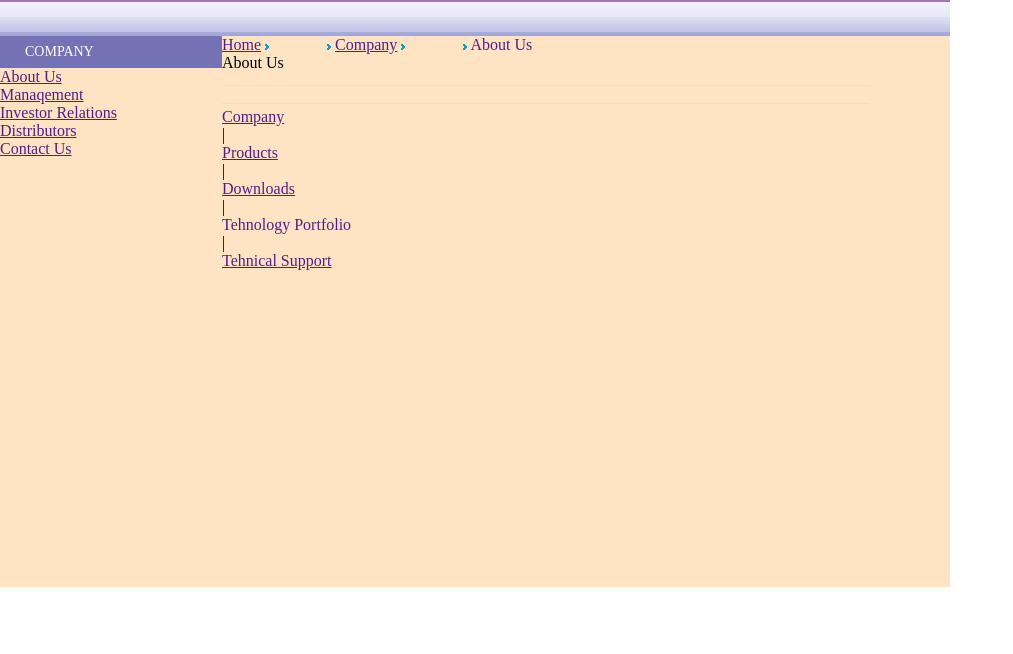
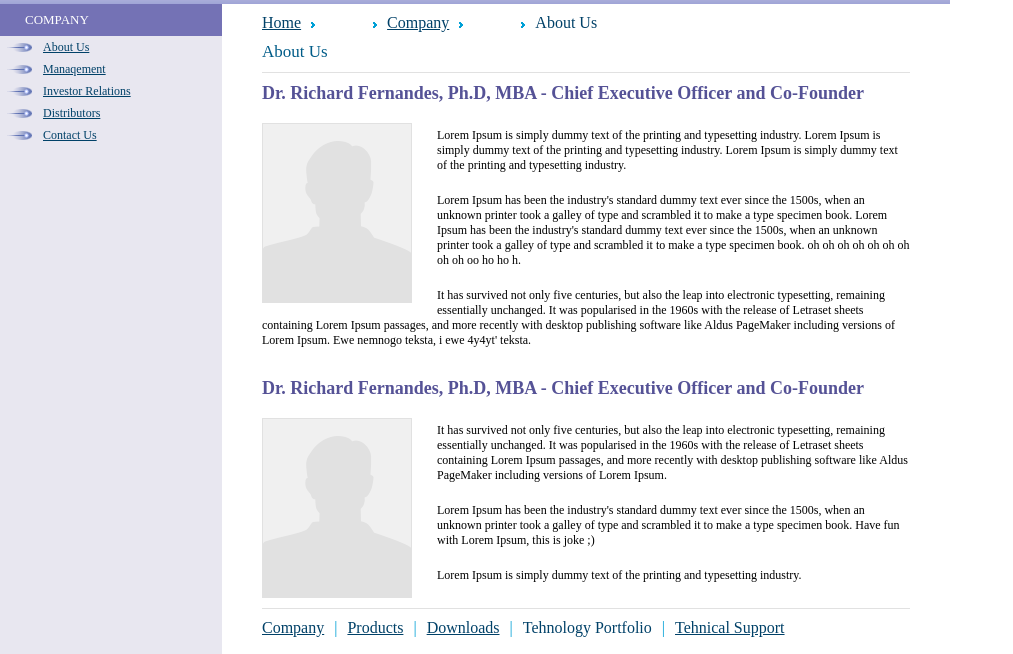
Before and after one commit to Dewlar/training-layout-2, a plain HTML site: page index.html in a window 1280 px wide. Shown: the part 213-867 px from the top of the page, without its empty margins (0-1013 px from the left). Drawn offline with Linux system fonts and the light colour scheme.

Commit message:
global redesign layout

```diff
--- a/index.html
+++ b/index.html
@@ -1,5 +1,6 @@
 <!DOCTYPE html>
 <html lang="ru">
+
 <head>
   <meta charset="UTF-8" />
   <title>layout2</title>
@@ -21,13 +22,8 @@
           <div class="link-separator">|</div>
           <a href="">Site map</a>
         </div>
-        </div>
-        <div class="header-background">
-          <!-- <img src="/images/header-background.png" /> -->
         <p>Illuminating Discovery</p>
       </div>
-        <img src="/images/header-purple-line.png" />
-        <!-- horizontal navigation -->
       <div class="horizontal-menu"></div>
     </header>
 
@@ -37,39 +33,105 @@
       <div class="left-menu">
         <p>COMPANY</p>
         <ul>
-            <li><a href="">About Us</a></li>
-            <li><a href="">Manaqement</a></li>
-            <li><a href="">Investor Relations</a></li>
-            <li><a href="">Distributors</a></li>
-            <li><a href="">Contact Us</a></li>
+          <li>
+            <!-- <img src="/images/BULLET_1.png"> -->
+            <div class="bullet"></div>
+            <a href="">About Us</a>
+          </li>
+          <li>
+            <div class="bullet"></div>
+            <a href="">Manaqement</a>
+          </li>
+          <li>
+            <div class="bullet"></div>
+            <a href="">Investor Relations</a>
+          </li>
+          <li>
+            <div class="bullet"></div>
+            <a href="">Distributors</a>
+          </li>
+          <li>
+            <div class="bullet"></div>
+            <a href="">Contact Us</a>
+          </li>
         </ul>
       </div>
       <!-- content section -->
       <div class="main-content">
         <div class="top-menu">
-            <a href="">Home</a>
-            <img src="/images/center-arrows.png" />
-            <a href="">Company</a>
-            <img src="/images/center-arrows.png" />
-            <a href="" class="active-link">About Us</a>
+          <ul>
+            <li><a href="">Home</a></li>
+            <li><img src="/images/center-arrows.png" /></li>
+            <li><a href="">Company</a></li>
+            <li><img src="/images/center-arrows.png" /></li>
+            <li><a href="" class="active-link">About Us</a></li>
+          </ul>
         </div>
+        <p>About Us</p>
+        <img class="article-start" src="/images/center-underline.png" />
         <div class="content">
-            <p>About Us</p>
-            <img src="/images/center-underline.png" />
-            <div class="article"></div>
-            <div class="article"></div>
-            <img src="/images/center-underline.png" />
+          <div class="article">
+            <h4>
+              Dr. Richard Fernandes, Ph.D, MBA - Chief Executive Officer and Co-Founder
+            </h4>
+            <img src="/images/photo-sample.png">
+            <p>
+              Lorem Ipsum is simply dummy text of the printing and typesetting industry. Lorem Ipsum is simply dummy text of the printing and typesetting industry. Lorem Ipsum is simply dummy text of the printing and typesetting industry.
+            </p>
+            <p>
+              Lorem Ipsum has been the industry's standard dummy text ever since the 1500s, when an unknown printer took
+              a galley of type and scrambled it to make a type specimen book. Lorem Ipsum has been the industry's standard dummy text ever since the 1500s, when an unknown printer took
+              a galley of type and scrambled it to make a type specimen book. oh oh oh oh oh oh oh oh oh oo ho ho h.
+            </p>
+            <p>
+              It has survived not only five centuries, but also the leap into electronic typesetting, remaining
+              essentially unchanged. It was popularised in the 1960s with the release of Letraset sheets containing
+              Lorem Ipsum passages, and more recently with desktop publishing software like Aldus PageMaker including
+              versions of Lorem Ipsum. Ewe nemnogo teksta, i ewe 4y4yt' teksta.
+            </p>
+          </div>
+          <div class="article">
+            <h4>
+              Dr. Richard Fernandes, Ph.D, MBA - Chief Executive Officer and Co-Founder
+            </h4>
+            <img src="/images/photo-sample.png">
+            <p>
+              It has survived not only five centuries, but also the leap into electronic typesetting, remaining
+              essentially unchanged. It was popularised in the 1960s with the release of Letraset sheets containing
+              Lorem Ipsum passages, and more recently with desktop publishing software like Aldus PageMaker including
+              versions of Lorem Ipsum.
+            </p>
+            <p>
+              Lorem Ipsum has been the industry's standard dummy text ever since the 1500s, when an unknown printer took
+              a galley of type and scrambled it to make a type specimen book. Have fun with Lorem Ipsum, this is joke ;)
+            </p>
+            <p>
+              Lorem Ipsum is simply dummy text of the printing and typesetting industry.
+            </p>
+
+          </div>
+        </div>
+        <img class="article-end" src="/images/center-underline.png" />
         <div class="bottom-menu">
-              <a href="">Company</a>
+          <ul>
+            <li><a href="">Company</a></li>
+            <li>
               <div class="link-separator">|</div>
-              <a href="">Products</a>
+            </li>
+            <li><a href="">Products</a></li>
+            <li>
               <div class="link-separator">|</div>
-              <a href="">Downloads</a>
+            </li>
+            <li><a href="">Downloads</a></li>
+            <li>
               <div class="link-separator">|</div>
-              <a href="" class="active-link">Tehnology Portfolio</a>
+            </li>
+            <li><a href="" class="active-link">Tehnology Portfolio</a></li>
+            <li>
               <div class="link-separator">|</div>
-              <a href="">Tehnical Support</a>
-            </div>
+            </li>
+            <li><a href="">Tehnical Support</a></li>
+          </ul>
         </div>
       </div>
     </div>
@@ -88,4 +150,5 @@
     </div>
   </div>
 </body>
+
 </html>
--- a/styles.css
+++ b/styles.css
@@ -8,21 +8,25 @@
     text-decoration: none;
 }
 
-header{
-    display: grid;
-    /* flex-direction: column; */
+.wrapper{
+    display: flex;
+    flex-direction: column;
+    /* justify-content: start; */
+    width: 950px;
+    height: 100vh;
+    /* background-color: bisque; */
 }
 
-.wrapper{
-    display: grid;
-    width: 950px;
-    height: 100vh;
-    background-color: bisque;
+header{
+    display: flex;
+    flex-direction: column;
+    /* justify-content: start; */
+    /* height: 183px; */
 }
 
 .header-background{
-    background-image: url(/images/header-background.png);
-    /* margin-top: -20px; */
+    background-image: url(/images/header.png);
+    margin-top: -20px;
     height: 130px;
 }
 
@@ -35,17 +39,14 @@ header{
     margin: 38px 0 0 128px;
 }
 
-.horizontal-menu{
-    background-image: url(/images/horizontal-menu-background.png);
-    height: 34px;
-}
-
 .header{
     display: flex;
+    flex-wrap: wrap;
+    justify-content: space-between;
     /* background-color: white; */
-    height: 81px;
+    height: 183px;
     /* padding: 25px 25px 0 25px; */
-    background-image: url(/images/header-white-background.png);
+    background-image: url(/images/header.png);
     /* z-index: 1000; */
     /* margin-bottom: 0px; */
 }
@@ -53,16 +54,18 @@ header{
 .header img{
     width: 174px;
     height: 44px;
-    margin: 25px auto 0 25px;
+    margin: 25px 500px 0 25px;
+    margin-right: 500px;
 }
 
 .button-group{
     display: flex;
     /* background-color: teal; */
-    margin: 25px 25px 25px 0;
+    margin: 25px 25px 0 0;
+    height: 30px;
 }
 .button-group a{
-    line-height: 14px;
+    /* line-height: 14px; */
     color: #004168;
 }
 
@@ -71,38 +74,151 @@ header{
     color: #00A0D6;
 }
 
+.header p{
+    margin: 10px 0 0px 103px;
+    font-size: 30px;
+    height: 35px;
+    font-family: Arial, Helvetica, sans-serif;
+    /* font-weight: bolder; */
+    font-style: italic;
+    color: white;
+}
+
+.horizontal-menu{
+    background-image: url(/images/horizontal-menu.png);
+    height: 34px;
+}
+/* main page | main page | main page | main page | main page | */
 .main{
     display: flex;
-    height: 100vh;
+    height: 100%;
 }
 
+.main-content{
+    padding-left: 40px;
+    display: flex;
+    flex-direction: column;
+    justify-content: flex-start;
+}
+
+.main-content a{
+    color: #004168;
+}
+
+.top-menu ul{
+    display: flex;
+    list-style: none;
+    padding: 10px 0 5px 0 ;
+}
+
+.top-menu img{
+    padding: 0 10px 0 10px;
+}
+
+.main-content p{
+    color: #005C88;
+    font-size: 17px;
+    margin: 5px 0 0 0;
+}
+
+.content{
+    display: flex;
+    flex-direction: column;
+}
+
+.article p{
+    color: black;
+    font-size: 12px;
+    margin-bottom: 20px;
+}
+
+.article h4{
+    color: #555296;
+    font-size: 18px;
+    height: 50px;
+    padding: 10px 0 20px 0;
+}
+
+.article-start{
+    margin: 10px 0 0 0;
+}
+
+.article{
+    width: 648px;
+}
+
+.article img{
+    float: left;
+    margin: 0 25px 10px 0;
+}
+/* bottom menu in content block */
+.article-end{
+    margin-top: auto;
+}
+
+.bottom-menu{
+    margin: 10px 0 20px 0;
+}
+
+.bottom-menu ul{
+    display: flex;
+    list-style: none;
+}
+
+.bottom-menu .link-separator{
+    margin: 0 10px 0 10px;
+    color: #00A0D6;
+}
+
+/* left menu | left menu | left menu | left menu | left menu | */
 .left-menu{
     width: 222px;
+    background-color: #E8E7F0;
 }
 
 .left-menu p{
-    /* line-height: 30px; */
-    /* text-align: center; */
-    font-size: 14px;
+    font-size: 13px;
     padding: 8px 0 8px 25px;
     background-color: #7472B5;
     color: white;
 }
 
+.left-menu a{
+    font-size: 12px;
+    line-height: 22px;
+    margin: -7px 0 0 36px;
+    color: #004168;
+}
+
+.left-menu li{
+    display: flex;
+    background-image: url(/images/BULLET_1.png);
+    background-repeat: no-repeat;
+    margin: 7px 0 0 7px;
+}
+
+.left-menu li:hover{
+    display: flex;
+    background-image: url(/images/BULLET_2.png);
+    background-repeat: no-repeat;
+    margin: 7px 0 0 7px;
+}
+
+/* footer | footer | footer | footer | footer | footer | footer |*/
 .footer{
     display: flex;
-    height: 100px;
+    height: 80px;
     background-color: #7472B4;
+    margin-top: auto;
 }
 
 .footer .text-block{
     font-size: 11px;
     line-height: 13px;
-    height: 39px;
-    /* background-color: violet; */
+    height: 40px;
     font-family: Tahoma;
     font-weight: regular;
-    margin: 22px auto 0 25px;
+    margin: 22px 0 18px 25px;
     color: white;
 }
 
@@ -119,5 +235,5 @@ header{
 .footer img{
     width: 127px;
     height: 33px;
-    margin: 27px 24px 0 0;
+    margin: 27px 24px 0 auto;
 }
```
Also changed, not shown: images/header.png (added), images/horizontal-menu-button-hover.png (added), images/horizontal-menu-hover.png (added), images/horizontal-menu.png (added), images/photo-sample.png (added). Lines whose indentation alone changed are shown as unchanged.
